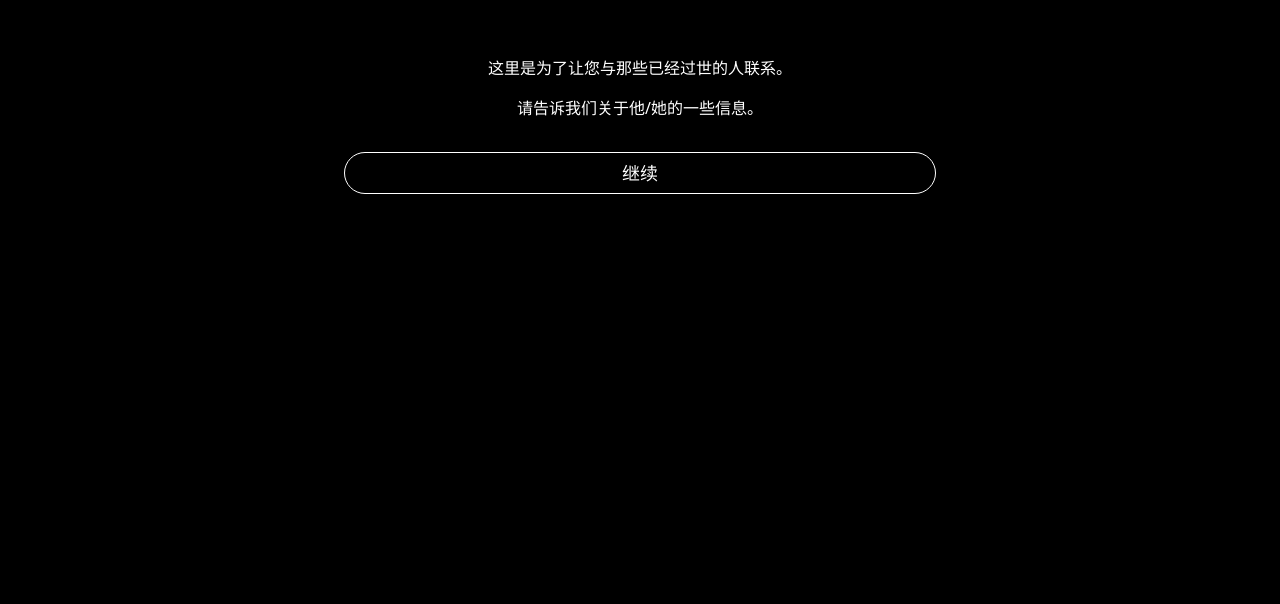
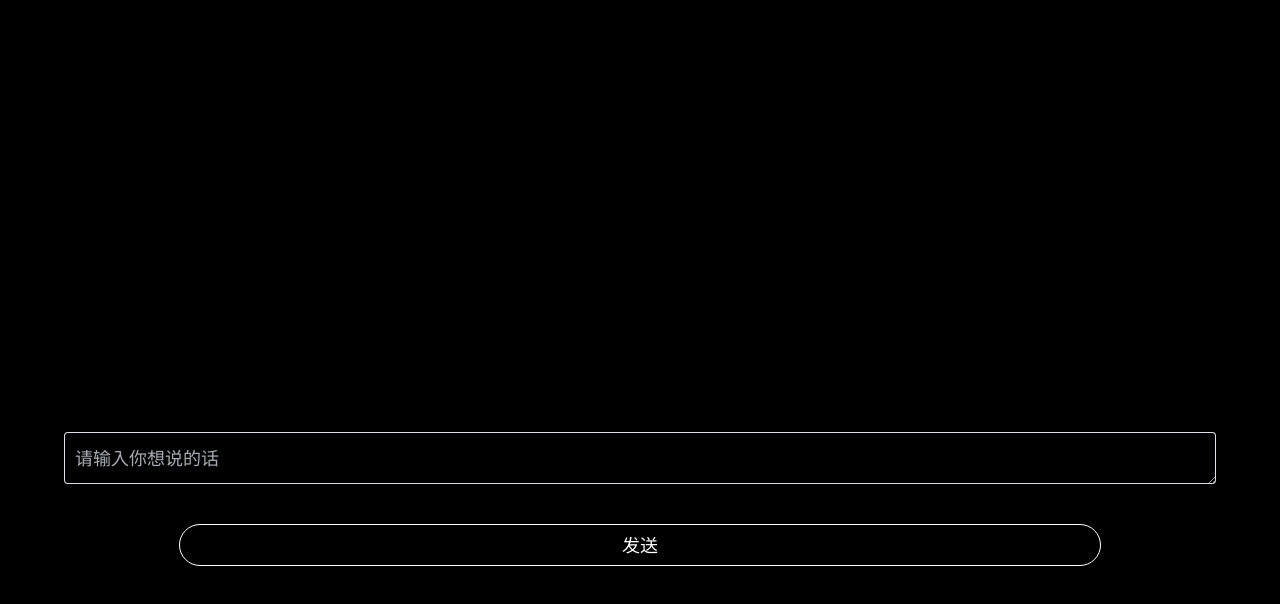
Before and after one commit to nbwsc/AIdivination, a Vue app in the folder CyberResurrection/: page /#/chat in a window 1280 px wide. Shown: the part 108-712 px from the top of the page. Built offline with nearby package versions, Linux system fonts and the light colour scheme.

Commit message:
feat: v1.0

```diff
--- a/CyberResurrection/src/App.vue
+++ b/CyberResurrection/src/App.vue
@@ -1,7 +1,65 @@
 <template>
-  <Home />
+  <RouterView class="app" />
 </template>
 <script lang="ts" setup>
-import Home from './components/Home.vue'
 </script>
-<style scoped></style>
+<style>
+.app {
+  background-color: #000;
+  min-height: 100vh;
+}
+
+
+.el-input__count {
+  background-color: #0000 !important;
+}
+
+.el-select {
+  width: 80%;
+  margin-bottom: 8px;
+  height: 42px;
+  line-height: 42px;
+  font-size: 18px;
+}
+
+.el-textarea__inner {
+  margin-bottom: 8px;
+  line-height: 42px;
+  background-color: #0000;
+  font-size: 18px;
+}
+
+.el-select__wrapper {
+  line-height: 42px;
+  height: 42px;
+  background-color: #0000;
+  color: #aaa;
+  font-size: 18px;
+}
+
+.el-input__wrapper {
+  width: 80%;
+  height: 42px;
+  font-size: 18px;
+  color: #aaa;
+  background-color: #0000;
+}
+
+.el-button {
+  margin: 8px;
+  margin-top: 32px;
+  height: 42px;
+  font-size: 18px;
+  width: 80%;
+  background-color: #0000;
+  border: 1px solid #fff;
+  border-radius: 21px;
+}
+
+.el-button:hover {
+  color: #fff;
+  border-color: #aaa;
+  background-color: #aaa;
+  outline: 0;
+}
+</style>
--- a/CyberResurrection/src/components/Chat.vue
+++ b/CyberResurrection/src/components/Chat.vue
@@ -2,10 +2,12 @@
     <div>
         <h1>Chat</h1>
         <div class="chatpanel">
-
+            <div v-for="(item, index) in history" :key="index">
+                <ChatBubble :chat="item.chat" :type="item.type" :createdAt="item.createdAt"></ChatBubble>
+            </div>
         </div>
         <div class="inputpanel">
-            <el-input type="textarea" :rows="8" v-model="message" placeholder="输入对话点击“发送”或按回车键" :maxlength="-1"
+            <el-input type="textarea" :rows="4" v-model="message" placeholder="请输入你想说的话" :maxlength="-1"
                 :show-word-limit="false">
             </el-input>
             <el-button type="primary" size="default" @click="sendMessage">发送</el-button>
@@ -14,23 +16,113 @@
     </div>
 </template>
 <script lang="ts" setup>
-import { ref, onMounted } from 'vue'
-import { createRouter } from 'vue-router'
+import { useRoute } from 'vue-router'
+import { ref, onMounted, Ref } from 'vue'
+import axios from 'axios';
 
+import ChatBubble from './ChatBubble.vue';
+import { ElMessage } from 'element-plus';
 const message = ref('')
-let charactorId = ''
+const history: Ref<any[]> = ref([])
+let charactorId
 
 onMounted(() => {
     // get history
-    charactorId = ''
+    const route = useRoute()
+    if (!route.query.id) {
+        return ElMessage('参数错误！')
+    }
+    charactorId = route.query.id as string
     getHistory()
 })
 
 async function getHistory() {
+    const r = await axios.post('http://leapcapital.cn:8099/CyberResurrection/getChatHistory', {
+        characterId: charactorId
+    })
+    history.value = r.data.data.map(e => { e.createdAt = now(e.createdAt); return e })
+    moveBottom()
+}
+
+function pushHistory(chat: string, type: string) {
+    history.value.push({
+        chat,
+        type,
+        createdAt: now()
+    })
+    // chatpanel move to bottom
+    moveBottom()
 
 }
 
+function moveBottom() {
+    setTimeout(() => {
+        const chatpanel = document.querySelector('.chatpanel')
+        console.log(chatpanel)
+        if (!chatpanel) return
+        chatpanel.scrollTop = chatpanel.scrollHeight
+    }, 1);
+}
+
 async function sendMessage() {
+    const chat = message.value
+    message.value = ''
+    pushHistory(chat, 'User')
+    const r = await axios.post('http://leapcapital.cn:8099/CyberResurrection/chat', {
+        accountId: "test",
+        characterId: charactorId,
+        chat
+    })
+    if (r.data.code === 0) {
+        const chat = r.data.data
+        pushHistory(chat, 'Charactor')
+    } else {
+        ElMessage('抱歉出错了！请稍后重试')
+    }
+}
 
+function now(t?: string) {
+    // return HH:mm
+    const date = t ? new Date(t) : new Date()
+    return `${date.getHours()}:${date.getMinutes()}`
 }
 </script>
+<style lang="css">
+.inputpanel {
+    position: absolute;
+    left: 0;
+    bottom: 0;
+    height: 35vh;
+    width: 100vw;
+    padding: 20px 5%;
+    text-align: center
+}
+
+.chatpanel {
+    height: 65vh;
+    width: 80vw;
+    margin-left: 10%;
+    overflow-y: scroll;
+    padding: 20px 5%;
+}
+
+.el-textarea__inner {
+    margin-bottom: 8px;
+    line-height: 42px;
+    height: auto;
+    background-color: #0000;
+    font-size: 18px;
+    color: #aaa
+}
+
+.el-button {
+    margin: 8px;
+    margin-top: 32px;
+    height: 42px;
+    font-size: 18px;
+    width: 80%;
+    background-color: #0000;
+    border: 1px solid #fff;
+    border-radius: 21px;
+}
+</style>
--- /dev/null
+++ b/CyberResurrection/src/components/ChatBubble.vue
@@ -0,0 +1,53 @@
+<template>
+    <div class="chatbubble" :class="{ isRight: message.type === 'User' }">
+        <div>
+            {{ message.chat }}
+        </div>
+        <div class="time">{{ message.createdAt }}</div>
+    </div>
+</template>
+<script lang="ts" setup>
+const message = defineProps({
+    chat: {
+        type: String,
+        default: "-"
+    },
+    // avatar: {
+    //     type: String,
+    // },
+    type: {
+        type: String,
+        default: "User"
+    },
+    createdAt: {
+        type: String,
+        default: "--:--"
+    }
+})
+</script>
+<style scoped>
+.chatbubble {
+    padding: 16px 0;
+    color: #fff;
+    width: 100%;
+    animation: fadeIn 1s ease-in-out;
+}
+
+@keyframes fadeIn {
+    0% {
+        opacity: 0;
+    }
+
+    100% {
+        opacity: 1;
+    }
+}
+
+.isRight {
+    text-align: right;
+}
+
+.time {
+    color: #555
+}
+</style>
--- a/CyberResurrection/src/components/Home.vue
+++ b/CyberResurrection/src/components/Home.vue
@@ -155,56 +155,56 @@ const indexOptions = [
 
 const character: any = ref({
     _id: undefined,
-    //     firstName: '如玉',
-    //     lastName: '王',
-    //     pronoun: '先生',// 称呼/性别（先生/女士）
-    //     birthDate: '1991-01-03',//出生时间
-    //     deathDate: '2023-10-01',//死亡时间
-    //     causeOfDeath: '车祸',//死因
-    //     religion: '佛教',// 宗教
+    firstName: '如玉',
+    lastName: '王',
+    pronoun: '先生',// 称呼/性别（先生/女士）
+    birthDate: '1991-01-03',//出生时间
+    deathDate: '2023-10-01',//死亡时间
+    causeOfDeath: '车祸',//死因
+    religion: '佛教',// 宗教
 
-    //     ExtraversionIndex: 2,// 外向性：外向和社交行为
-    //     AgreeablenessIndex: 3,//宜人：合作和富有同情心的倾向
-    //     OpennessIndex: 4,//开放性：接受新经验和方法
-    //     ConscientiousnessIndex: 5,// 责任心：有组织性和责任感的倾向
-    //     NeuroticismIndex: 1,//神经质：容易情绪不稳定和负面情绪
+    ExtraversionIndex: 2,// 外向性：外向和社交行为
+    AgreeablenessIndex: 3,//宜人：合作和富有同情心的倾向
+    OpennessIndex: 4,//开放性：接受新经验和方法
+    ConscientiousnessIndex: 5,// 责任心：有组织性和责任感的倾向
+    NeuroticismIndex: 1,//神经质：容易情绪不稳定和负面情绪
 
-    //     writingSyle: `时间就像海绵里的水，只要愿挤，总还是有的。
-    // 倘若只看书，便变成书橱。
-    // 我好象是一只牛，吃的是草，挤出的是奶、血。
-    // 其实地上本没有路，走的人多了，也便成了路。
-    // 哪里有天才，我只不过是把别人喝咖啡的时间都用在工作上了。`,// 写作/说话风格 他们曾经说过的话/写过的文字
+    writingSyle: `时间就像海绵里的水，只要愿挤，总还是有的。
+    倘若只看书，便变成书橱。
+    我好象是一只牛，吃的是草，挤出的是奶、血。
+    其实地上本没有路，走的人多了，也便成了路。
+    哪里有天才，我只不过是把别人喝咖啡的时间都用在工作上了。`,// 写作/说话风格 他们曾经说过的话/写过的文字
 
-    //     relation: '哥哥',// 和我的关系
+    relation: '哥哥',// 和我的关系
 
-    //     otherRelations: [{ // 死者 的 {relation} 是 {name}
-    //         name: '张大千',
-    //         relation: '母亲'
-    //     }],
-    //     talkabout: '女朋友',// 谈话主题
-    //     userMood: '悲伤',//用户心情
+    otherRelations: [{ // 死者 的 {relation} 是 {name}
+        name: '张大千',
+        relation: '母亲'
+    }],
+    talkabout: '女朋友',// 谈话主题
+    userMood: '悲伤',//用户心情
 
-    firstName: '',
-    lastName: '',
-    pronoun: '',// 称呼/性别（先生/女士）
-    birthDate: '',//出生时间
-    deathDate: '',//死亡时间
-    causeOfDeath: '',//死因
-    relation: '',// 和我的关系
-    religion: '',// 宗教
+    // firstName: '',
+    // lastName: '',
+    // pronoun: '',// 称呼/性别（先生/女士）
+    // birthDate: '',//出生时间
+    // deathDate: '',//死亡时间
+    // causeOfDeath: '',//死因
+    // relation: '',// 和我的关系
+    // religion: '',// 宗教
 
-    ExtraversionIndex: "",// 外向性：外向和社交行为
-    AgreeablenessIndex: "",//宜人：合作和富有同情心的倾向
-    OpennessIndex: "",//开放性：接受新经验和方法
-    ConscientiousnessIndex: "",// 责任心：有组织性和责任感的倾向
-    NeuroticismIndex: "",//神经质：容易情绪不稳定和负面情绪
+    // ExtraversionIndex: "",// 外向性：外向和社交行为
+    // AgreeablenessIndex: "",//宜人：合作和富有同情心的倾向
+    // OpennessIndex: "",//开放性：接受新经验和方法
+    // ConscientiousnessIndex: "",// 责任心：有组织性和责任感的倾向
+    // NeuroticismIndex: "",//神经质：容易情绪不稳定和负面情绪
 
-    writingSyle: "",// 写作/说话风格 他们曾经说过的话/写过的文字
+    // writingSyle: "",// 写作/说话风格 他们曾经说过的话/写过的文字
 
 
-    otherRelations: [],
-    talkabout: '',// 谈话主题
-    userMood: '',//用户心情
+    // otherRelations: [],
+    // talkabout: '',// 谈话主题
+    // userMood: '',//用户心情
 })
 
 const currentStep = ref(0)
@@ -241,7 +241,7 @@ async function saveCharactor() {
 
 async function gotoChat() {
     await saveCharactor()
-    window.location.href = '/chat?id=' + character.value._id
+    window.location.href = '#/chat?id=' + character.value._id
 }
 
 </script>
@@ -305,6 +305,7 @@ async function gotoChat() {
     line-height: 42px;
     height: 42px;
     background-color: #0000;
+    color: #aaa;
     font-size: 18px;
 }
 
@@ -312,6 +313,7 @@ async function gotoChat() {
     line-height: 42px;
     height: 42px;
     background-color: #0000;
+    color: #aaa;
     font-size: 18px;
 }
 
@@ -319,6 +321,7 @@ async function gotoChat() {
     width: 80%;
     height: 42px;
     font-size: 18px;
+    color: #aaa;
     background-color: #0000;
 }
 
```
